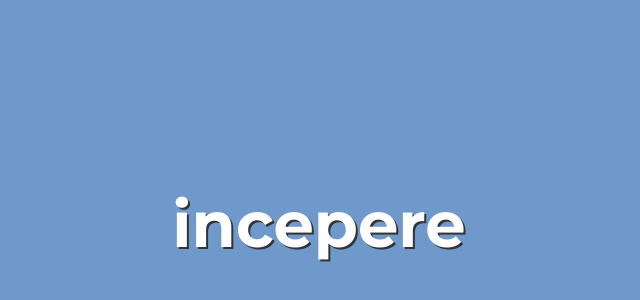
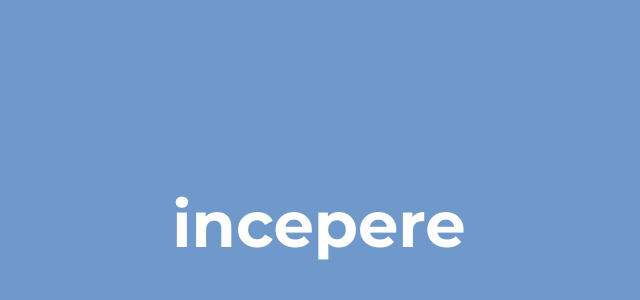
Before and after one commit to incepere/incepere.github.io, a plain HTML site: page index.html in a window 1280 px wide. Shown: the part 176-476 px from the top of the page, without its empty margins (321-961 px from the left). Drawn offline with Linux system fonts and the light colour scheme.

Commit message:
Update index.html

```diff
--- a/index.html
+++ b/index.html
@@ -18,7 +18,6 @@
 			font-size: 64px;
 			font-weight: bold;
 			text-align: center;
-			text-shadow: 2px 2px #333;
 		}
 	</style>
 </head>
```
